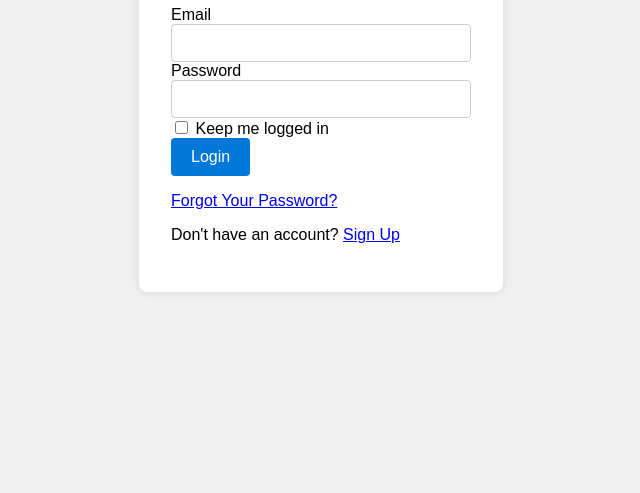
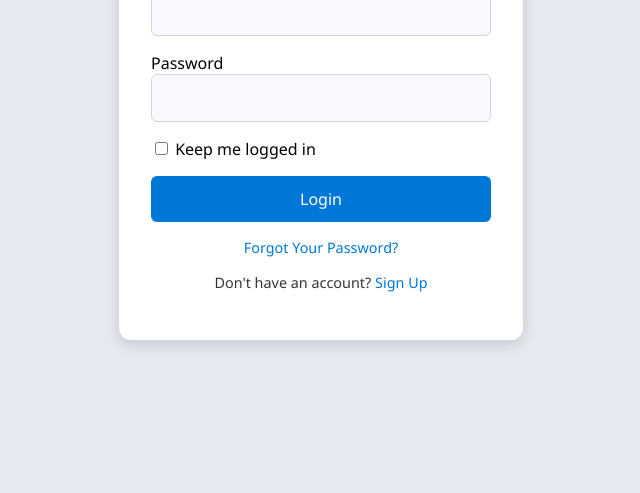
Before and after one commit to wahidbabar/b2c-custom-ui, a plain HTML site: page index.html in a window 1280 px wide. Shown: the part 307-800 px from the top of the page, without its empty margins (319-959 px from the left). Drawn offline with Linux system fonts and the light colour scheme.

Commit message:
Update styles.css

```diff
--- a/styles.css
+++ b/styles.css
@@ -1,6 +1,6 @@
 body {
-  font-family: Arial, sans-serif;
-  background-color: #f0f0f0;
+  font-family: 'Segoe UI', Tahoma, Geneva, Verdana, sans-serif;
+  background-color: #e6e9ef;
   display: flex;
   justify-content: center;
   align-items: center;
@@ -9,40 +9,79 @@ body {
 }
 
 .login-container {
-  background-color: white;
+  background-color: #ffffff;
   padding: 2rem;
-  border-radius: 8px;
-  box-shadow: 0 0 10px rgba(0, 0, 0, 0.1);
-  width: 300px;
+  border-radius: 12px;
+  box-shadow: 0 4px 15px rgba(0, 0, 0, 0.15);
+  width: 340px;
+  transition: transform 0.3s ease, box-shadow 0.3s ease;
+}
+
+.login-container:hover {
+  transform: translateY(-5px);
+  box-shadow: 0 6px 20px rgba(0, 0, 0, 0.2);
+}
+
+h1 {
+  text-align: center;
+  color: #333333;
+  margin-bottom: 1.5rem;
 }
 
 .input-div {
-  border: 1px solid #ccc;
-  padding: 8px;
-  border-radius: 4px;
+  background-color: #f7f9fc;
+  border: 1px solid #d1d5db;
+  padding: 12px;
+  border-radius: 6px;
   min-height: 20px;
   outline: none;
+  margin-bottom: 1rem;
+  transition: border-color 0.3s ease, box-shadow 0.3s ease;
 }
 
 .input-div:focus {
   border-color: #0078d7;
+  box-shadow: 0 0 5px rgba(0, 120, 215, 0.5);
 }
 
 .button {
   background-color: #0078d7;
-  color: white;
-  padding: 10px 20px;
-  border-radius: 4px;
+  color: #ffffff;
+  padding: 12px 20px;
+  border-radius: 6px;
   text-align: center;
   cursor: pointer;
-  display: inline-block;
+  display: block;
+  margin-top: 1rem;
+  transition: background-color 0.3s ease, box-shadow 0.3s ease;
 }
 
 .button:hover {
   background-color: #005fa3;
+  box-shadow: 0 4px 10px rgba(0, 95, 163, 0.3);
 }
 
 .error-message {
-  color: red;
-  margin-top: 10px;
+  color: #e63946;
+  margin-top: 1rem;
+  font-size: 0.9rem;
+  text-align: center;
 }
+
+a {
+  color: #0078d7;
+  text-decoration: none;
+  transition: color 0.3s ease;
+}
+
+a:hover {
+  color: #005fa3;
+  text-decoration: underline;
+}
+
+p {
+  text-align: center;
+  margin-top: 1rem;
+  font-size: 0.9rem;
+  color: #333333;
+}
```
